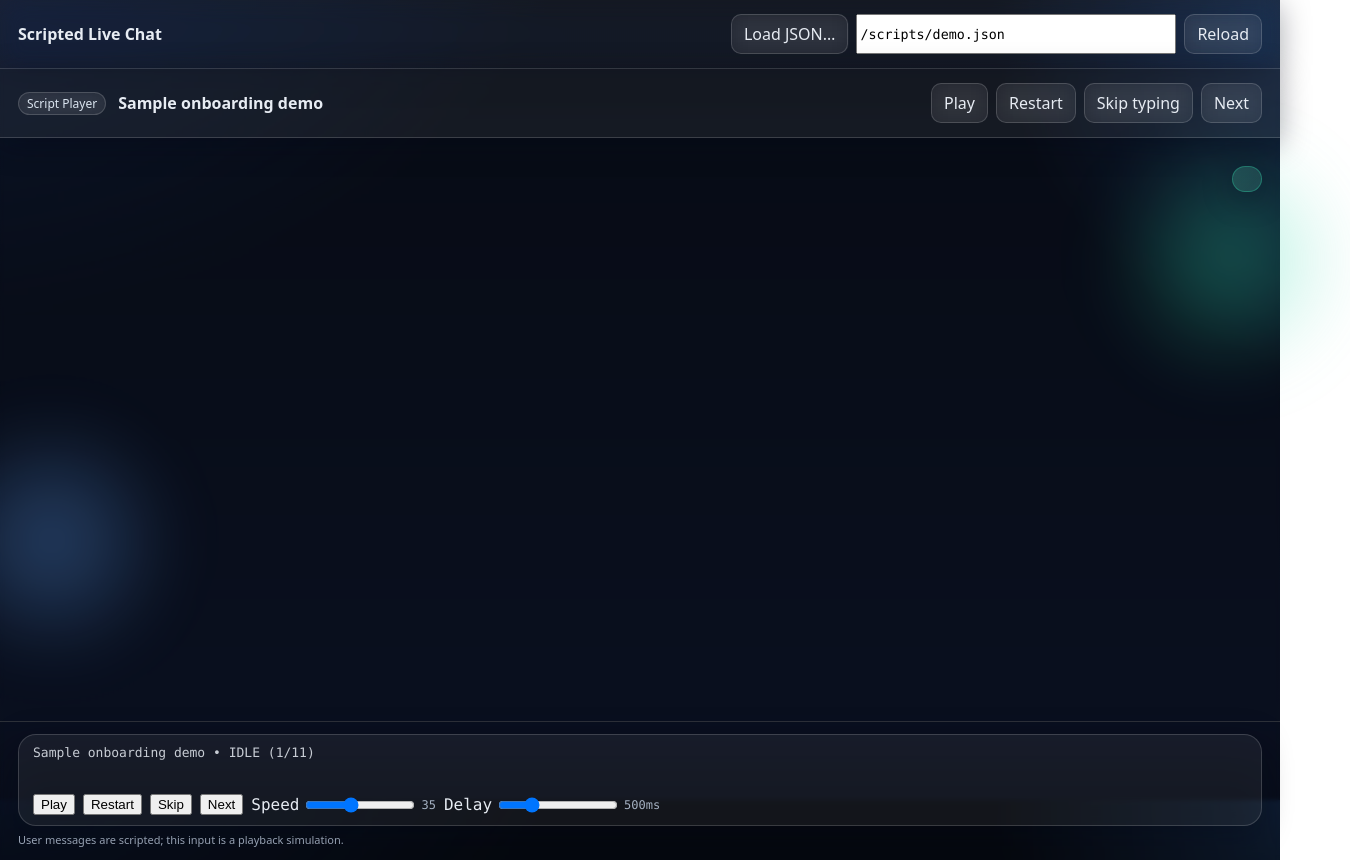
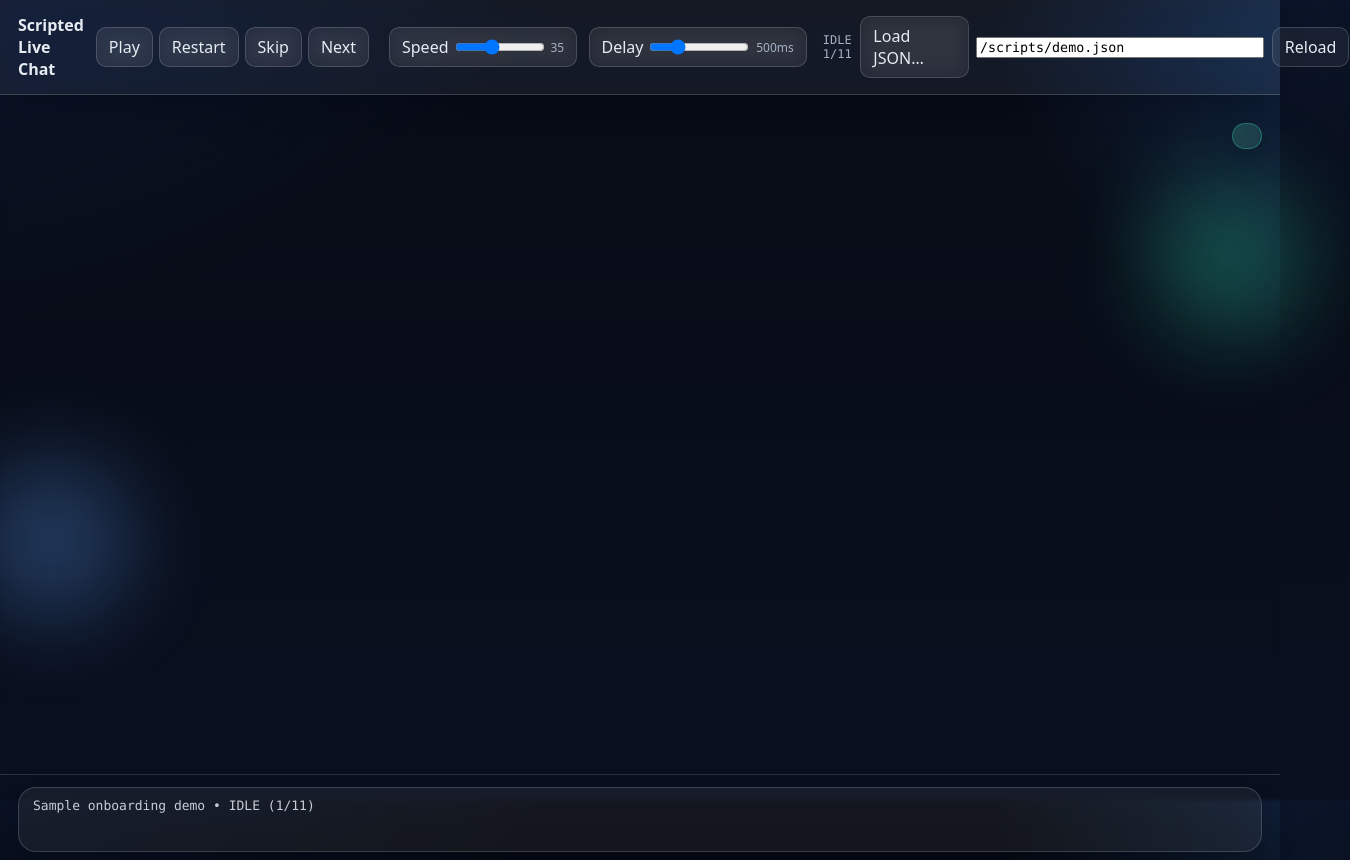
Before and after one commit to acousland/PD_generator, a React (Vite) app: page / in a window 1280 px wide. Shown: the top 860 px of the page, 1350 px wide, since content can reach past the window. Built offline with nearby package versions, Linux system fonts and the light colour scheme.

Commit message:
refactor: migrate all playback controls to top header and expose ChatPlayer API

```diff
--- a/src/App.tsx
+++ b/src/App.tsx
@@ -1,5 +1,5 @@
 import React, { useEffect, useState } from 'react';
-import ChatPlayer from './components/ChatPlayer';
+import ChatPlayer, { ChatPlayerHandle, PlayerStateSnapshot } from './components/ChatPlayer';
 import type { ChatScript } from './types';
 import { parseTextScript } from './utils/parseTextScript';
 
@@ -7,6 +7,8 @@ export default function App() {
   const [script, setScript] = useState<ChatScript | null>(null);
   const [error, setError] = useState<string | null>(null);
   const [path, setPath] = useState<string>('/scripts/demo.json');
+  const playerRef = React.useRef<ChatPlayerHandle | null>(null);
+  const [playerState, setPlayerState] = useState<PlayerStateSnapshot | null>(null);
 
   useEffect(() => {
     let cancelled = false;
@@ -55,7 +57,47 @@ export default function App() {
     <div style={{ height: '100vh', display: 'flex', flexDirection: 'column' }}>
       <div className="header">
         <span className="brand">Scripted Live Chat</span>
-        <div className="controls">
+        <div className="controls" style={{ alignItems: 'center' }}>
+          <div style={{ display: 'flex', gap: 6 }}>
+            {playerState?.status !== 'playing' ? (
+              <button onClick={() => playerRef.current?.play()}>Play</button>
+            ) : (
+              <button onClick={() => playerRef.current?.pause()}>Pause</button>
+            )}
+            <button onClick={() => playerRef.current?.restart()}>Restart</button>
+            <button onClick={() => playerRef.current?.skip()} disabled={!playerState}>Skip</button>
+            <button onClick={() => playerRef.current?.next()} disabled={!playerState}>Next</button>
+          </div>
+          <div style={{ display: 'flex', gap: 12, alignItems: 'center', paddingLeft: 12 }}>
+            <label className="mono" style={{ display: 'flex', alignItems: 'center', gap: 4 }}>
+              Speed
+              <input
+                type="range"
+                min={5}
+                max={80}
+                value={playerState?.speed ?? 35}
+                onChange={(e) => playerRef.current?.setSpeed(parseInt(e.target.value, 10))}
+                style={{ width: 90 }}
+              />
+              <span className="hint">{playerState?.speed}</span>
+            </label>
+            <label className="mono" style={{ display: 'flex', alignItems: 'center', gap: 4 }}>
+              Delay
+              <input
+                type="range"
+                min={0}
+                max={2000}
+                step={50}
+                value={playerState?.delayMs ?? 500}
+                onChange={(e) => playerRef.current?.setDelay(parseInt(e.target.value, 10))}
+                style={{ width: 100 }}
+              />
+              <span className="hint">{playerState?.delayMs}ms</span>
+            </label>
+            <span className="hint mono" style={{ paddingLeft: 4 }}>
+              {playerState ? `${playerState.status.toUpperCase()} ${playerState.idx + 1}/${playerState.total}` : 'IDLE'}
+            </span>
+          </div>
           <label className="file-input">
             <input type="file" accept="application/json,text/plain" onChange={onPickFile} style={{ display: 'none' }} />
             <span>Load JSON…</span>
@@ -76,7 +118,12 @@ export default function App() {
         </div>
       )}
       <div style={{ flex: 1 }}>
-        <ChatPlayer script={script} layout="liveScript" />
+        <ChatPlayer
+          ref={playerRef}
+          script={script}
+          layout="liveScript"
+          onState={setPlayerState}
+        />
       </div>
     </div>
   );
--- a/src/components/ChatPlayer.tsx
+++ b/src/components/ChatPlayer.tsx
@@ -1,4 +1,4 @@
-import React, { useEffect, useMemo, useRef, useState } from 'react';
+import React, { useEffect, useMemo, useRef, useState, forwardRef, useImperativeHandle } from 'react';
 import { motion, AnimatePresence } from 'framer-motion';
 import type { ChatScript, Message } from '../types';
 import ChatMessage from './ChatMessage';
@@ -6,11 +6,32 @@ import ToolBubble from './ToolBubble';
 
 type Status = 'idle' | 'playing' | 'paused' | 'finished' | 'error';
 
+export interface ChatPlayerHandle {
+  play: () => void;
+  pause: () => void;
+  restart: () => void;
+  skip: () => void;
+  next: () => void;
+  setSpeed: (n: number) => void;
+  setDelay: (ms: number) => void;
+  getState: () => PlayerStateSnapshot;
+}
+
+export interface PlayerStateSnapshot {
+  status: Status;
+  speed: number;
+  delayMs: number;
+  idx: number;
+  total: number;
+  isUserStaging: boolean;
+}
+
 interface Props {
   script?: ChatScript | null;
   defaultTypingSpeed?: number; // chars per second
   defaultDelayMs?: number;
   layout?: 'classic' | 'live' | 'liveScript';
+  onState?: (s: PlayerStateSnapshot) => void;
 }
 
 function useAutoScroll(dep: unknown) {
@@ -23,7 +44,7 @@ function useAutoScroll(dep: unknown) {
   return ref;
 }
 
-export default function ChatPlayer({ script, defaultTypingSpeed = 35, defaultDelayMs = 500, layout = 'classic' }: Props) {
+const ChatPlayer = forwardRef<ChatPlayerHandle, Props>(function ChatPlayer({ script, defaultTypingSpeed = 35, defaultDelayMs = 500, layout = 'classic', onState }, ref) {
   const [status, setStatus] = useState<Status>('idle');
   const [messages, setMessages] = useState<Message[]>([]); // committed messages
   const [typed, setTyped] = useState(''); // assistant typing buffer
@@ -136,6 +157,7 @@ export default function ChatPlayer({ script, defaultTypingSpeed = 35, defaultDel
     setMessages([]);
     setTyped('');
     setIdx(0);
+    setComposerText('');
     setStatus('playing');
   };
   const skip = () => {
@@ -166,6 +188,7 @@ export default function ChatPlayer({ script, defaultTypingSpeed = 35, defaultDel
   };
 
   const header = (layout === 'classic' || layout === 'liveScript') && (
+    layout === 'classic' ? (
       <div className="header">
         <span className="badge">Script Player</span>
         <span className="brand">{script?.title ?? 'Untitled Script'}</span>
@@ -180,6 +203,7 @@ export default function ChatPlayer({ script, defaultTypingSpeed = 35, defaultDel
           <button onClick={next} disabled={!current}>Next</button>
         </div>
       </div>
+    ) : null
   );
 
   const footerClassic = layout === 'classic' && (
@@ -279,46 +303,42 @@ export default function ChatPlayer({ script, defaultTypingSpeed = 35, defaultDel
           >
             {current?.role === 'user' ? composerText : ''}
           </div>
-          <div style={{ display: 'flex', flexWrap: 'wrap', gap: 8 }}>
-            {status !== 'playing' ? (
-              <button onClick={play}>Play</button>
-            ) : (
-              <button onClick={pause}>Pause</button>
-            )}
-            <button onClick={restart}>Restart</button>
-            <button onClick={skip} disabled={!current}>Skip</button>
-            <button onClick={next} disabled={!current}>Next</button>
-            <label className="mono" style={{ display: 'flex', alignItems: 'center', gap: 4 }}>
-              Speed
-              <input
-                type="range"
-                min={5}
-                max={80}
-                value={speed}
-                onChange={(e) => setSpeed(parseInt(e.target.value, 10))}
-                style={{ width: 110 }}
-              />
-              <span className="hint">{speed}</span>
-            </label>
-            <label className="mono" style={{ display: 'flex', alignItems: 'center', gap: 4 }}>
-              Delay
-              <input
-                type="range"
-                min={0}
-                max={2000}
-                step={50}
-                value={delayMs}
-                onChange={(e) => setDelayMs(parseInt(e.target.value, 10))}
-                style={{ width: 120 }}
-              />
-              <span className="hint">{delayMs}ms</span>
-            </label>
-          </div>
         </div>
       </div>
       <div className="composer-hint hint">User messages are scripted; this input is a playback simulation.</div>
     </div>
   );
+
+  // expose state outward each render when dependencies change
+  useEffect(() => {
+    if (!onState || !script) return;
+    onState({
+      status,
+      speed,
+      delayMs,
+      idx,
+      total: script?.messages.length || 0,
+      isUserStaging: layout === 'liveScript' && current?.role === 'user',
+    });
+  }, [onState, status, speed, delayMs, idx, script, layout, current]);
+
+  useImperativeHandle(ref, () => ({
+    play,
+    pause,
+    restart,
+    skip,
+    next,
+    setSpeed,
+    setDelay: setDelayMs,
+    getState: () => ({
+      status,
+      speed,
+      delayMs,
+      idx,
+      total: script?.messages.length || 0,
+      isUserStaging: layout === 'liveScript' && current?.role === 'user',
+    }),
+  }), [play, pause, restart, skip, next, speed, delayMs, idx, script, layout, current]);
 
   return (
     <div className="container">
@@ -348,4 +368,6 @@ export default function ChatPlayer({ script, defaultTypingSpeed = 35, defaultDel
   {composerScriptLive}
     </div>
   );
-}
+});
+
+export default ChatPlayer;
```
Lines whose indentation alone changed are shown as unchanged.
